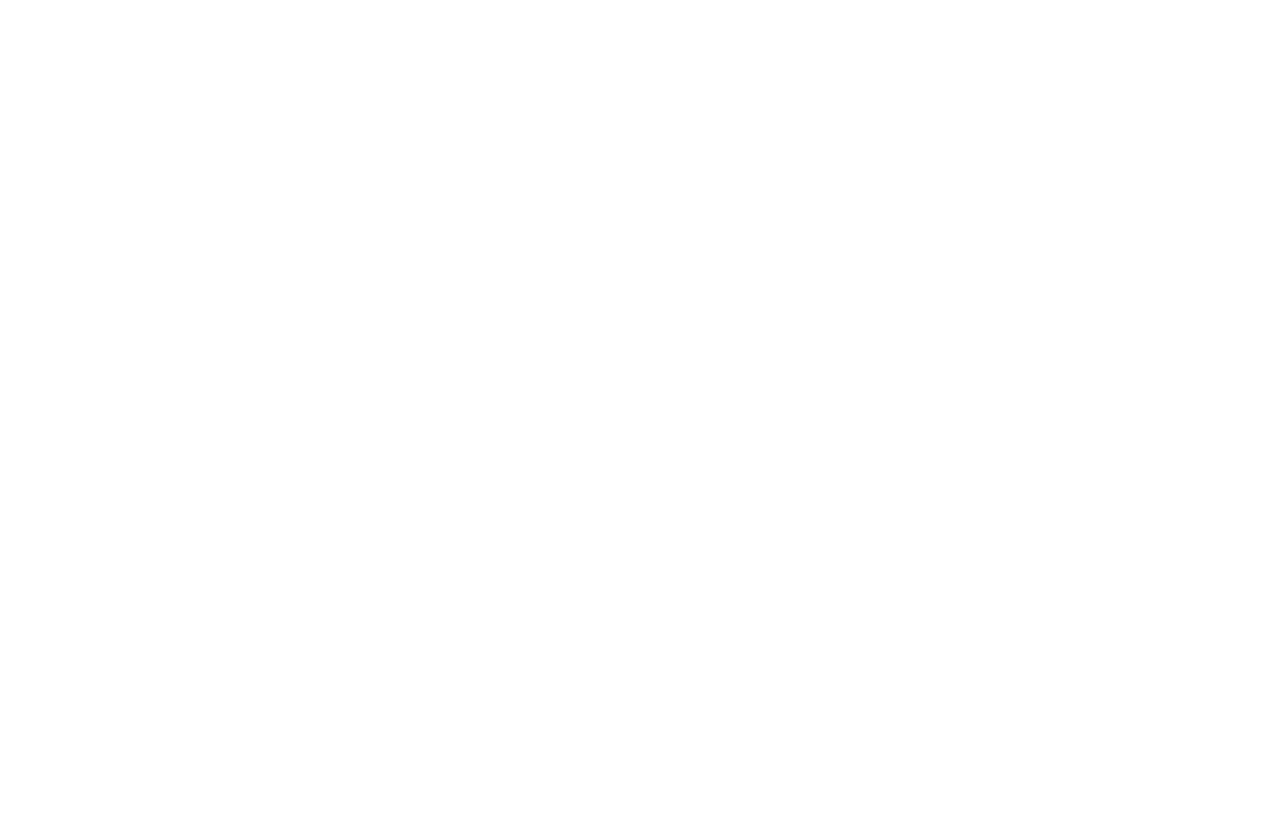
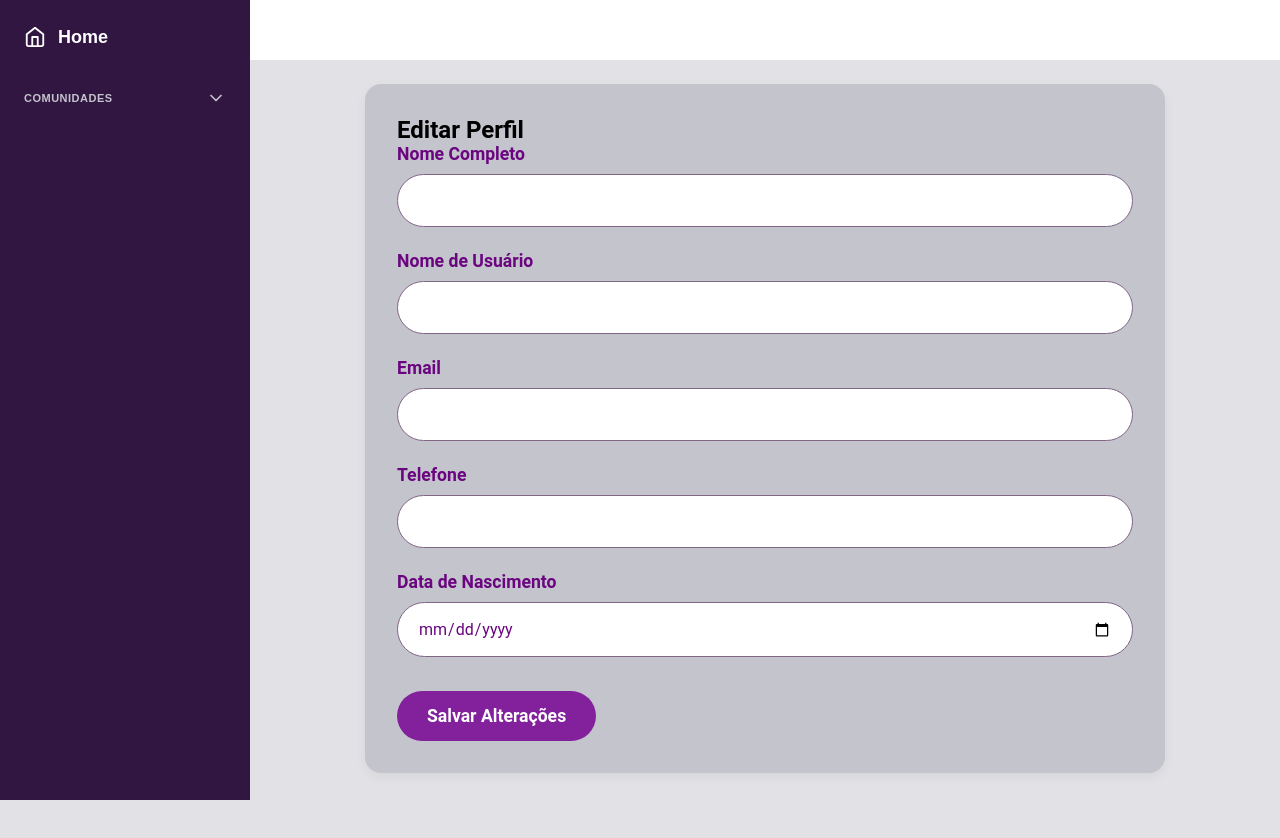
Before and after one commit to nicolasreisdev/CTable, a React (Vite) app in the folder frontend/: page /editProfile in a window 1280 px wide. Before the commit this address had no page. Shown: the top 838 px of the page. Before the commit the page ends 800 px from the top, so only its background shows below. Built offline with nearby package versions, Linux system fonts and the light colour scheme.

Commit message:
deleção e atualização de perfil

```diff
--- a/frontend/src/API/AuthContext.tsx
+++ b/frontend/src/API/AuthContext.tsx
@@ -15,6 +15,7 @@ interface AuthContextType {
   login: (data: LoginProps) => Promise<void>;
   logout: () => void;
   isAuthenticated: boolean;
+  updateUser: (userData: Partial<User>) => void;
 }
 
 // Crie o Contexto
@@ -55,6 +56,19 @@ export const AuthProvider: React.FC<{ children: ReactNode }> = ({ children }) =>
     setCurrentUser(null);
   };
 
+  const updateUser = (userData: Partial<User>) => {
+    if (!currentUser) return;
+
+    // Mescla os dados atuais com os novos
+    const updated = { ...currentUser, ...userData };
+
+    // Atualiza o estado (reflete na tela imediatamente)
+    setCurrentUser(updated);
+
+    // Atualiza o localStorage (persiste se der F5)
+    localStorage.setItem('user', JSON.stringify(updated));
+  };
+
   // Não renderize o app até sabermos se o usuário está logado
   if (isLoading) {
     return <div>Carregando...</div>; // Ou um componente de Spinner
@@ -65,7 +79,8 @@ export const AuthProvider: React.FC<{ children: ReactNode }> = ({ children }) =>
       currentUser,
       login,
       logout,
-      isAuthenticated: !!currentUser
+      isAuthenticated: !!currentUser,
+      updateUser
     }}>
       {children}
     </AuthContext.Provider>
--- /dev/null
+++ b/frontend/src/API/User.ts
@@ -0,0 +1,43 @@
+export interface UserProfileData {
+  nomeCompleto: string;
+  username: string;
+  email: string;
+  telefone: string;
+  dataNascimento: string;
+}
+
+export async function UpdateProfile(data: UserProfileData) {
+  const response = await fetch('http://localhost:3000/api/user/editprofile', {
+    method: 'PUT',
+    headers: {
+      'Content-Type': 'application/json',
+      'Authorization': `Bearer ${localStorage.getItem('token')}`,
+    },
+    body: JSON.stringify(data),
+  });
+
+  if (!response.ok) {
+    const errorData = await response.json();
+    throw new Error(errorData.message || "Erro ao atualizar perfil.");
+  }
+
+  // Retorna o usuário atualizado
+  return await response.json();
+}
+
+export async function DeleteProfile() {
+  const response = await fetch('http://localhost:3000/api/user/deleteprofile', {
+    method: 'DELETE',
+    headers: {
+      'Content-Type': 'application/json',
+      'Authorization': `Bearer ${localStorage.getItem('token')}`,
+    },
+  });
+
+  if (!response.ok) {
+    const errorData = await response.json();
+    throw new Error(errorData.message || "Erro ao excluir perfil.");
+  }
+
+  return await response.json();
+}
--- a/frontend/src/Router.tsx
+++ b/frontend/src/Router.tsx
@@ -8,7 +8,7 @@ import Profile from "./pages/Profile";
 import CreateCommunity from "./pages/CreateCommunity";
 import CreateProject from "./pages/CreateProject";
 import CommunityPage from "./pages/CommunityPage";
-
+import EditProfile from "./pages/EditProfile";
 
 export function Router() {
   return (
@@ -24,6 +24,7 @@ export function Router() {
       <Route path="/editProject/:projectId" element={<CreateProject />} />
       <Route path="/editCommunity" element={<CreateCommunity />} />
       <Route path="/r/:communityID" element={<CommunityPage />} />
+      <Route path="/editProfile" element={<EditProfile />} />
     </Routes>
   )
 }
--- /dev/null
+++ b/frontend/src/pages/EditProfile/index.tsx
@@ -0,0 +1,127 @@
+// src/pages/EditProfile/index.tsx
+import React, { useState, useEffect } from 'react';
+import { useForm } from 'react-hook-form';
+import { useNavigate } from 'react-router-dom';
+import Sidebar from '../../components/layout/Sidebar';
+import { PageWrapper, ContentWrapper } from '../Feed/styles';
+// REUTILIZANDO ESTILOS DE CRIAÇÃO
+import * as S from '../../components/domain/CreationForm/styles';
+import Toast from '../../components/common/Toast';
+import type { NotificationState } from '../../components/common/Toast';
+import { useAuth } from '../../API/AuthContext';
+import { UpdateProfile } from '../../API/User';
+import type { UserProfileData } from '../../API/User';
+
+export default function EditProfile() {
+  const { currentUser, updateUser } = useAuth();
+  const navigate = useNavigate();
+  const [notification, setNotification] = useState<NotificationState | null>(null);
+
+  // Formata a data para o input (YYYY-MM-DD)
+  const formatDateForInput = (dateString?: string) => {
+    if (!dateString) return "";
+    const date = new Date(dateString);
+    return date.toISOString().split('T')[0];
+  };
+
+  const { register, handleSubmit, setValue } = useForm<UserProfileData>();
+
+  // Preenche o formulário com os dados atuais
+  useEffect(() => {
+    if (currentUser) {
+      setValue('nomeCompleto', currentUser.nomeCompleto || '');
+      setValue('username', currentUser.username || '');
+      setValue('email', currentUser.email || '');
+      setValue('telefone', (currentUser as any).phone || '');
+      setValue('dataNascimento', formatDateForInput((currentUser as any).birthDate));
+    }
+  }, [currentUser, setValue]);
+
+  const onSubmit = async (data: UserProfileData) => {
+    try {
+      console.log("Atualizando perfil:", data);
+      await UpdateProfile(data);
+
+      setNotification({ message: 'Perfil atualizado com sucesso!', type: 'success' });
+
+      updateUser(data);
+
+      // Redireciona
+      setTimeout(() => {
+          navigate('/profile');
+      }, 1000);
+
+    } catch (error) {
+      console.error(error);
+      if (error instanceof Error) {
+        setNotification({ message: error.message, type: 'error' });
+      }
+    }
+  };
+
+  return (
+    <PageWrapper>
+      <Sidebar />
+      {notification && (
+        <Toast
+            message={notification.message}
+            type={notification.type}
+            onClose={() => setNotification(null)}
+        />
+      )}
+
+      <ContentWrapper>
+        <S.FormContainer onSubmit={handleSubmit(onSubmit)}>
+          <h2>Editar Perfil</h2>
+
+          <S.InputGroup>
+            <S.Label htmlFor="nomeCompleto">Nome Completo</S.Label>
+            <S.Input
+                id="nomeCompleto"
+                {...register('nomeCompleto', { required: true })}
+            />
+          </S.InputGroup>
+
+          <S.InputGroup>
+            <S.Label htmlFor="username">Nome de Usuário</S.Label>
+            <S.Input
+                id="username"
+                {...register('username', { required: true })}
+            />
+          </S.InputGroup>
+
+          <S.InputGroup>
+            <S.Label htmlFor="email">Email</S.Label>
+            <S.Input
+                id="email"
+                type="email"
+                {...register('email', { required: true })}
+            />
+          </S.InputGroup>
+
+          <S.InputGroup>
+            <S.Label htmlFor="telefone">Telefone</S.Label>
+            <S.Input
+                id="telefone"
+                {...register('telefone')}
+            />
+          </S.InputGroup>
+
+          <S.InputGroup>
+            <S.Label htmlFor="dataNascimento">Data de Nascimento</S.Label>
+            <S.Input
+                id="dataNascimento"
+                type="date"
+                {...register('dataNascimento')}
+            />
+          </S.InputGroup>
+
+          <S.SubmitButton type="submit">
+            Salvar Alterações
+          </S.SubmitButton>
+
+        </S.FormContainer>
+      </ContentWrapper>
+    </PageWrapper>
+  );
+}
--- a/frontend/src/pages/Profile/index.tsx
+++ b/frontend/src/pages/Profile/index.tsx
@@ -8,6 +8,11 @@ import type { CommentProps } from '../../API/Comment';
 import { GetUserProjects } from '../../API/Project';
 import { GetUserComments, DeleteComment } from '../../API/Comment';
 import { useAuth } from '../../API/AuthContext';
+import { useNavigate } from 'react-router-dom';
+import { DeleteProfile, UpdateProfile } from '../../API/User';
+import Toast from '../../components/common/Toast';
+import Modal from '../../components/common/Modal';
+import * as ModalS from '../../components/common/Modal/styles';
 
 // --- ÍCONES ---
 const PostsIcon = () => (
@@ -36,9 +41,15 @@ export default function Profile() {
   const [isMenuOpen, setIsMenuOpen] = useState(false);
   const menuRef = useRef<HTMLDivElement>(null);
 
+  const navigate = useNavigate();
+
   // Estados para os dados da API
   const [userPosts, setUserPosts] = useState<ProjectProps[]>([]);
   const [userComments, setUserComments] = useState<CommentProps[]>([]);
+
+  const [isDeleting, setIsDeleting] = useState(false);
+  const [isDeleteProfileModalOpen, setIsDeleteProfileModalOpen] = useState(false);
+  const [notification, setNotification] = useState<{message: string, type: 'success' | 'error'} | null>(null);
 
   useEffect(() => {
     // Função assíncrona para buscar todos os dados
@@ -87,6 +98,43 @@ export default function Profile() {
       );
   };
 
+  const handleEditProfile = () => {
+      setIsMenuOpen(false);
+      navigate('/editProfile');
+  };
+
+  const handleDeleteProfile = async () => {
+
+    if (isDeleting) return;
+    setIsDeleting(true);
+
+      try {
+          await DeleteProfile();
+          setNotification({ message: "Perfil excluído com sucesso. Até logo!", type: 'success' });
+
+          setIsDeleteProfileModalOpen(false);
+
+          setTimeout(() => {
+              logout(); // Desloga o usuário e limpa o storage
+              navigate('/login'); // Manda para login
+          }, 2000);
+
+      } catch (error) {
+          if (error instanceof Error) {
+              if (error.message.includes("não encontrado") || error.message.includes("not found")) {
+                  setNotification({ message: "Conta já encerrada. Redirecionando...", type: 'success' });
+                  setTimeout(() => { logout(); navigate('/login'); }, 2000);
+                  return;
+              }
+              setNotification({ message: error.message, type: 'error' });
+          }
+          setIsDeleteProfileModalOpen(false);
+      } finally {
+          setIsDeleting(false);
+          setIsDeleteProfileModalOpen(false);
+      }
+  };
+
   // Função para renderizar o feed (posts ou comentários)
   const renderFeed = () => {
     if (view === 'posts') {
@@ -130,6 +178,15 @@ export default function Profile() {
   return (
     <S.PageWrapper>
       <Sidebar />
+
+      {notification && (
+        <Toast
+            message={notification.message}
+            type={notification.type}
+            onClose={() => setNotification(null)}
+        />
+      )}
+
       <S.ContentWrapper>
 
         <S.ProfileHeader>
@@ -159,10 +216,13 @@ export default function Profile() {
 
                 {isMenuOpen && (
                 <D.DropdownMenu>
-                    <D.MenuItem onClick={() => alert('Editar Perfil')}>Editar Perfil</D.MenuItem>
-                    <D.MenuItem onClick={() => alert('Sair')}>Sair</D.MenuItem>
+                    <D.MenuItem onClick={handleEditProfile}>Editar Perfil</D.MenuItem>
+                    <D.MenuItem onClick={logout}>Sair</D.MenuItem>
                     <D.Separator />
-                    <D.DangerMenuItem onClick={() => alert('Excluir Perfil')}>
+                    <D.DangerMenuItem onClick={() => {
+                        setIsMenuOpen(false);
+                        setIsDeleteProfileModalOpen(true);
+                    }}>
                         Excluir Perfil
                     </D.DangerMenuItem>
                 </D.DropdownMenu>
@@ -177,7 +237,7 @@ export default function Profile() {
                 backgroundImage: undefined
               }}
             />
-            <S.Username>{currentUser?.nomeCompleto || currentUser?.username || 'Carregando...'}</S.Username>
+            <S.Username>{currentUser?.username || 'Carregando...'}</S.Username>
         </S.ProfileInfo>
 
         <S.PostList>
@@ -185,6 +245,34 @@ export default function Profile() {
         </S.PostList>
 
       </S.ContentWrapper>
+
+      <Modal
+        isOpen={isDeleteProfileModalOpen}
+        onClose={() => !isDeleting && setIsDeleteProfileModalOpen(false)}
+        title="Excluir Conta"
+      >
+        <div style={{ textAlign: 'center' }}>
+            <p style={{ marginBottom: '24px', color: '#555' }}>
+                Tem certeza que deseja excluir sua conta? <br/>
+                <strong>Todos os seus projetos, comunidades e comentários serão apagados permanentemente.</strong>
+            </p>
+            <ModalS.ModalActions>
+                <ModalS.ChoiceButton
+                  onClick={() => setIsDeleteProfileModalOpen(false)}
+                  disabled={isDeleting}>
+                    Cancelar
+                </ModalS.ChoiceButton>
+                <ModalS.ChoiceButton
+                    onClick={handleDeleteProfile}
+                    style={{ backgroundColor: '#e74c3c' }}
+                    disabled={isDeleting}
+                >
+                    {isDeleting ? 'Excluindo...' : 'Excluir Conta'}
+                </ModalS.ChoiceButton>
+            </ModalS.ModalActions>
+        </div>
+      </Modal>
+
     </S.PageWrapper>
   );
 }
```
Also changed, not shown: frontend/src/components/domain/Form/index.tsx (deleted), 1 other file (tests, documents, lock files or other folders).
